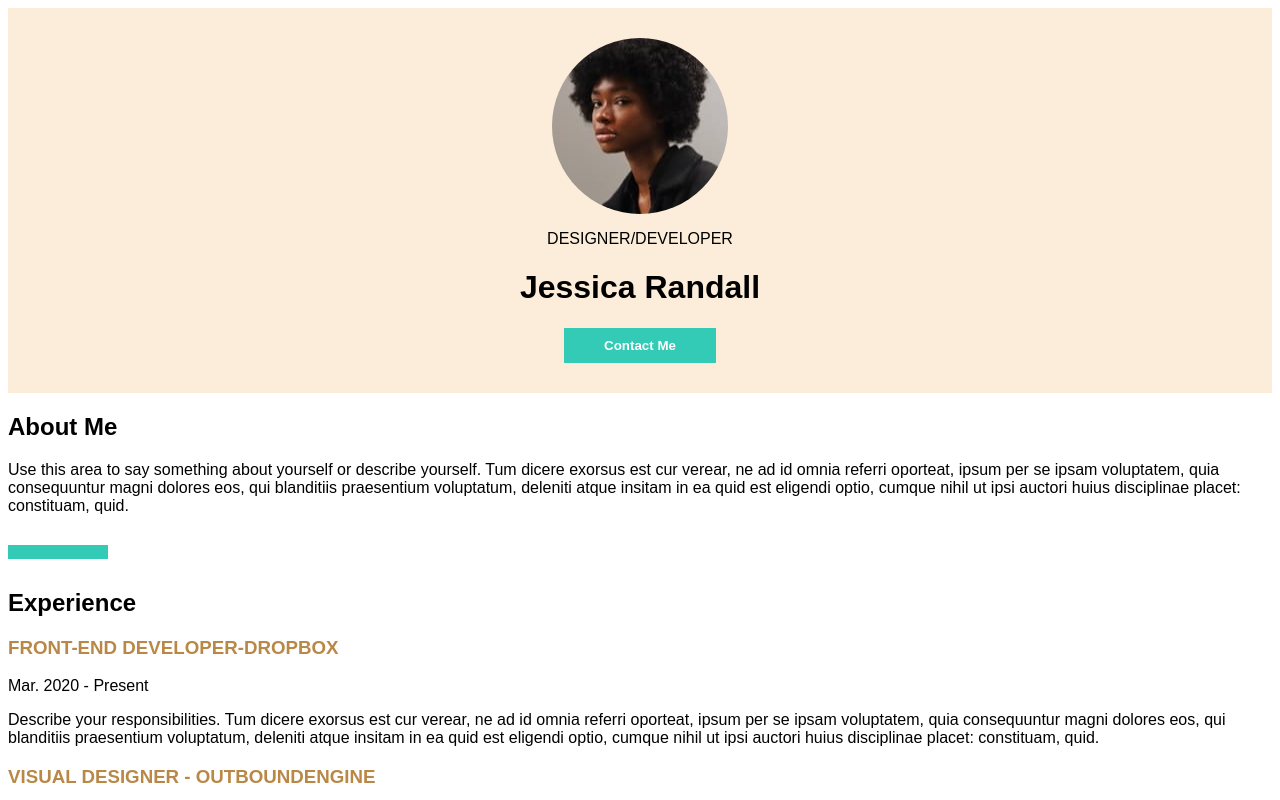
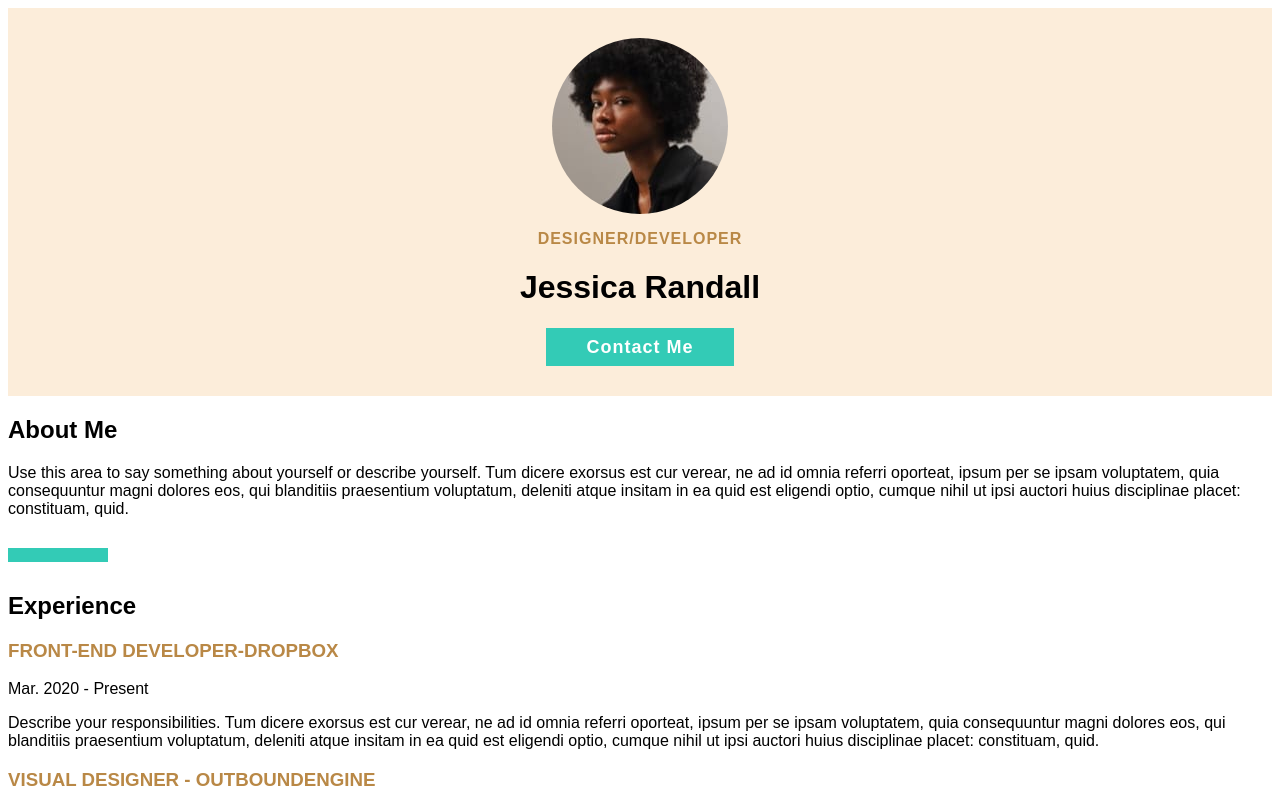
Before and after one commit to Covenant-0/cv-project, a plain HTML site: page index.html in a window 1280 px wide. Shown: the top 800 px of the page. Drawn offline with Linux system fonts and the light colour scheme.

Commit message:
commit updates

```diff
--- a/index.html
+++ b/index.html
@@ -15,7 +15,7 @@
                <img src = "avatar-jessica.jpeg" alt = "profile-picture">
             </div>
             <div class="header-about">
-               <p>DESIGNER/DEVELOPER</p>
+               <p class="title"><b>DESIGNER/DEVELOPER</b></p>
                <h1>Jessica Randall</h1>
                <button><b>Contact Me</b></button>
             </div>
--- a/style.css
+++ b/style.css
@@ -21,6 +21,9 @@ button{
     border: none;
     color:white;
     padding: 10px 40px;
+    line-height: 18px;
+    letter-spacing: 1px;
+    font-size: 18px;
 }
 .img{
     justify-content: center;
@@ -33,7 +36,7 @@ img{
     object-fit: contain;
     margin: 0;
 }
-h3{
+h3, .title{
     color: #b98846;
 }
 .work, #email, #number{
@@ -63,3 +66,8 @@ h3{
 .message{
     font-size: 32px;
 }
+.title{
+    letter-spacing: 1px;
+    font-weight: 700;
+    line-height: 18px;
+}
```
